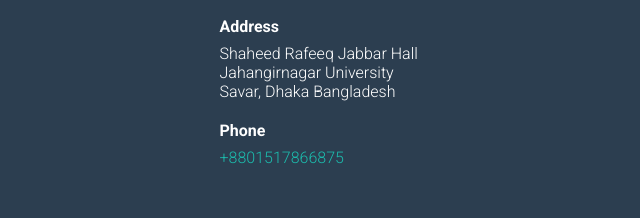
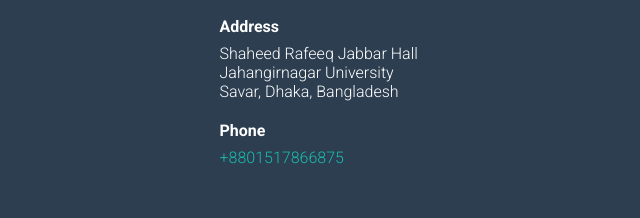
Before and after one commit to RUDRA78372/RUDRA78372.github.io, a plain HTML site: page index.html in a window 1280 px wide. Shown: the part 1328-1546 px from the top of the page, 131-771 px from the left. Drawn offline with Linux system fonts and the light colour scheme.

Commit message:
Update index.html

```diff
--- a/index.html
+++ b/index.html
@@ -74,7 +74,7 @@
                 </div>
                 <div class="address">
                     <h4>Address</h4>
-                    <p>Shaheed Rafeeq Jabbar Hall Jahangirnagar University Savar, Dhaka Bangladesh</p>
+                    <p>Shaheed Rafeeq Jabbar Hall Jahangirnagar University Savar, Dhaka, Bangladesh</p>
                 </div>
                 <div class="phone">
                     <h4>Phone</h4>
```
